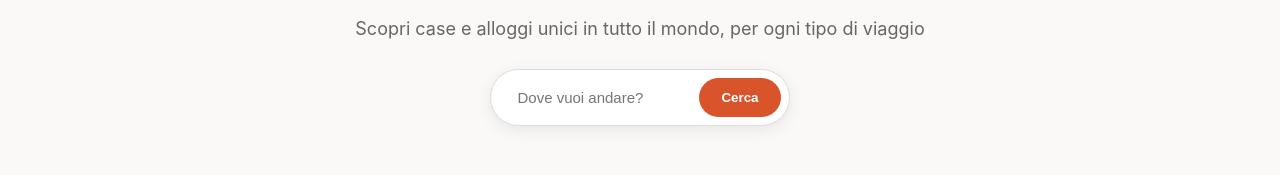
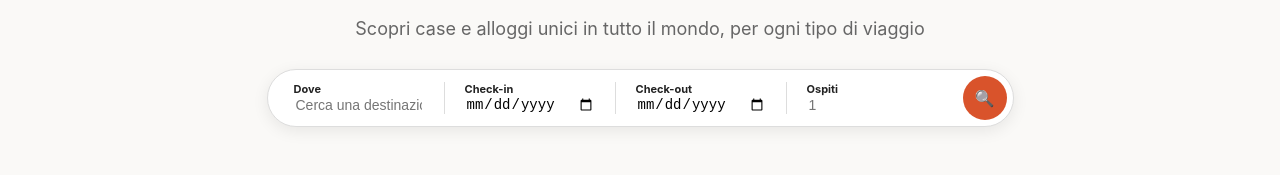
Before and after one commit to pinnettusardo/pinnettu-sardo-platform, a Next.js app: page / in a window 1280 px wide. Shown: the part 209-384 px from the top of the page. Built offline with nearby package versions, Linux system fonts and the light colour scheme; no server answers; the database is empty.

Commit message:
Update index.js

```diff
--- a/pages/index.js
+++ b/pages/index.js
@@ -23,9 +23,28 @@ export default function Home({ strutture }) {
       <div className="hero">
         <h1>Trova la tua vacanza perfetta</h1>
         <p>Scopri case e alloggi unici in tutto il mondo, per ogni tipo di viaggio</p>
-        <div className="searchbar">
-          <input placeholder="Dove vuoi andare?" />
-          <button>Cerca</button>
+
+        <div className="searchbar-full">
+          <div className="search-segment">
+            <label>Dove</label>
+            <input placeholder="Cerca una destinazione" />
+          </div>
+          <div className="search-divider"></div>
+          <div className="search-segment">
+            <label>Check-in</label>
+            <input type="date" />
+          </div>
+          <div className="search-divider"></div>
+          <div className="search-segment">
+            <label>Check-out</label>
+            <input type="date" />
+          </div>
+          <div className="search-divider"></div>
+          <div className="search-segment">
+            <label>Ospiti</label>
+            <input type="number" min="1" placeholder="1" />
+          </div>
+          <button className="search-btn">🔍</button>
         </div>
       </div>
 
```
